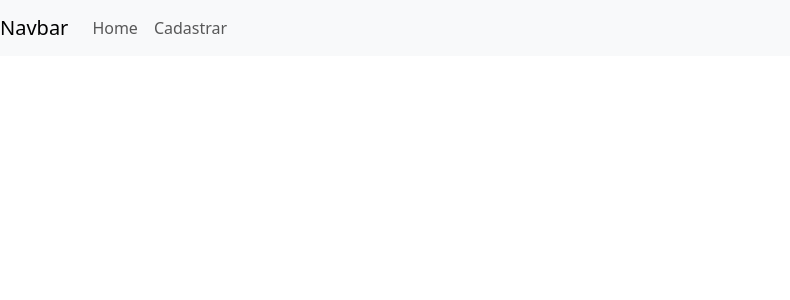
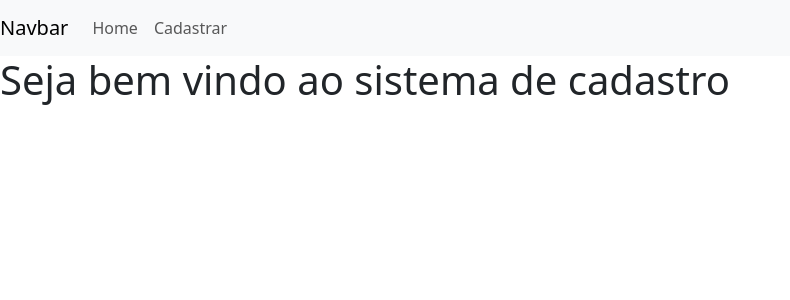
Before and after one commit to EduardoVizicato/ContactList, an Angular app: page /homepage in a window 1280 px wide. Before the commit this address led to /. Shown: the top 300 px of the page, without its empty margins (0-790 px from the left). Built offline with nearby package versions, Linux system fonts and the light colour scheme.

Commit message:
NavBar works

```diff
--- a/src/app/app.component.html
+++ b/src/app/app.component.html
@@ -1,3 +1,3 @@
+<app-navbar></app-navbar>
+
 <router-outlet />
-
-<app-navbar></app-navbar>
--- a/src/app/app.routes.ts
+++ b/src/app/app.routes.ts
@@ -1,3 +1,8 @@
 import { Routes } from '@angular/router';
+import { CadastroComponent } from './cadastro/cadastro.component';
+import { HomepageComponent } from './homepage/homepage.component';
 
-export const routes: Routes = [];
+export const routes: Routes = [
+    {path: 'cadastro', component: CadastroComponent},
+    {path: 'homepage', component: HomepageComponent}
+];
--- a/src/app/homepage/homepage.component.html
+++ b/src/app/homepage/homepage.component.html
@@ -1 +1 @@
-<p>homepage works!</p>
+<h1>Seja bem vindo ao sistema de cadastro</h1>
--- a/src/app/navbar/navbar.component.html
+++ b/src/app/navbar/navbar.component.html
@@ -10,10 +10,10 @@
     <div class="collapse navbar-collapse" id="navbarSupportedContent">
       <ul class="navbar-nav mr-auto">
         <li class="nav-item active">
-          <a class="nav-link" href="#">Home</a>
+          <a class="nav-link" href="homepage">Home</a>
         </li>
         <li class="nav-item">
-          <a class="nav-link" href="#">Cadastrar</a>
+          <a class="nav-link" routerLink="cadastro">Cadastrar</a>
         </li>
       </ul>
     </div>
--- a/src/app/navbar/navbar.component.ts
+++ b/src/app/navbar/navbar.component.ts
@@ -1,10 +1,11 @@
 import { Component } from '@angular/core';
 import { CadastroComponent } from '../cadastro/cadastro.component';
+import { RouterLink } from '@angular/router';
 
 @Component({
   selector: 'app-navbar',
   standalone: true,
-  imports: [CadastroComponent],
+  imports: [CadastroComponent, RouterLink],
   templateUrl: './navbar.component.html',
   styleUrl: './navbar.component.scss'
 })
```
